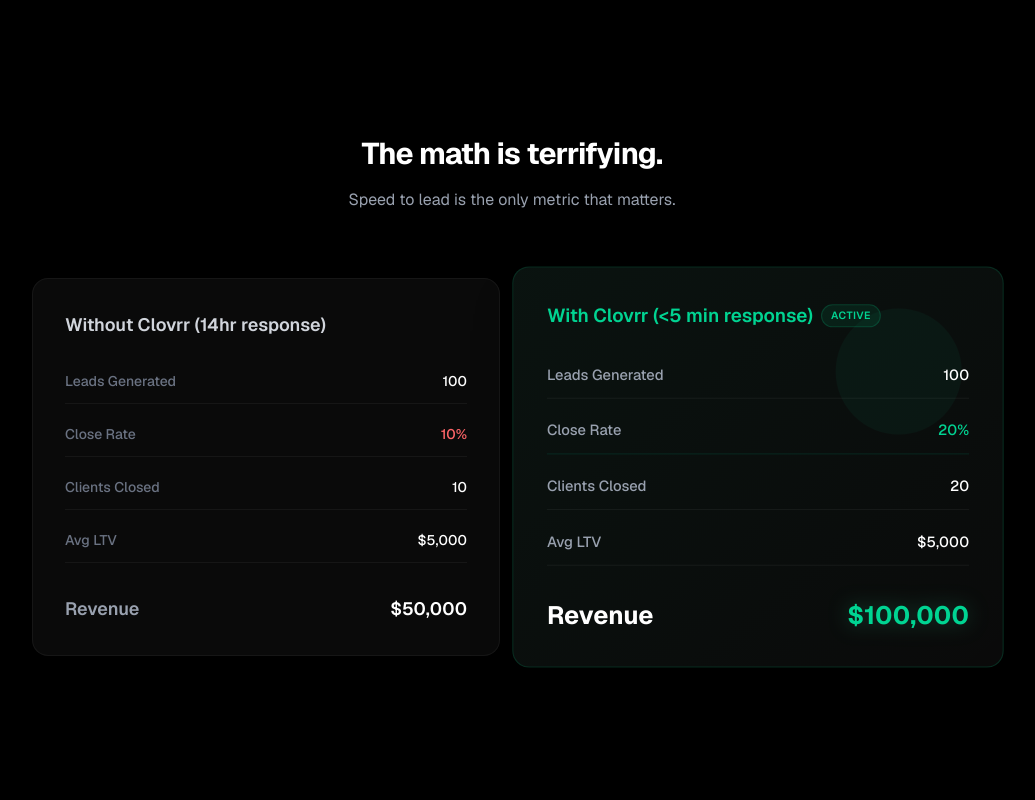
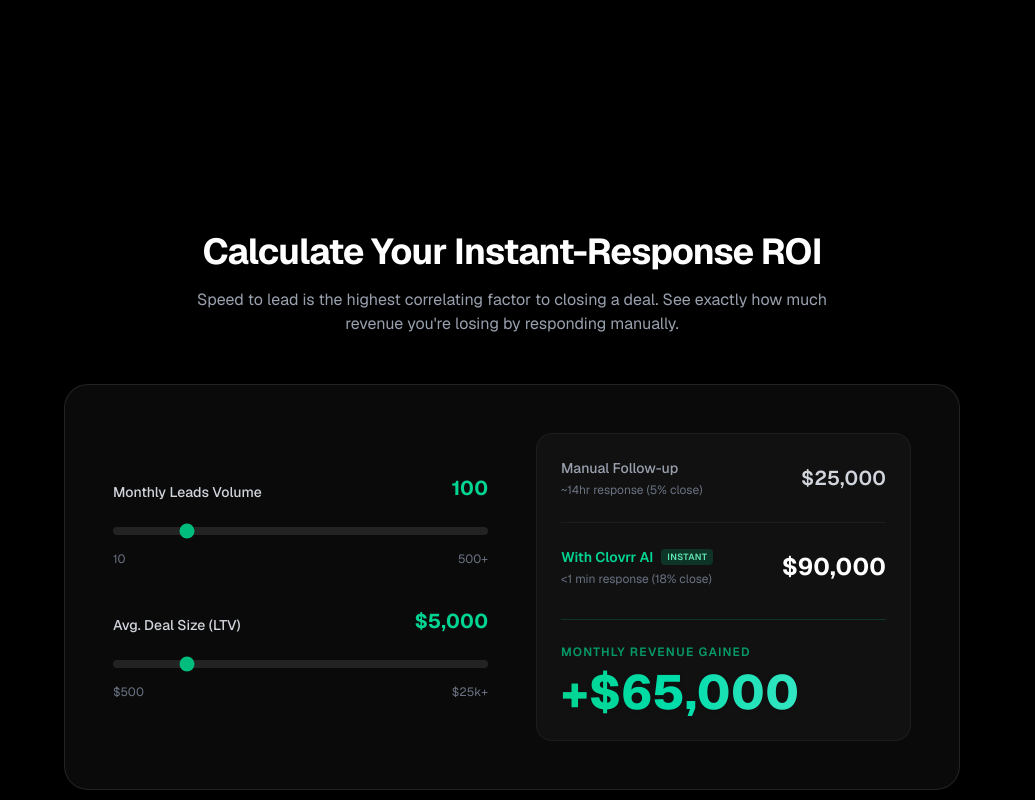
Before and after one commit to The-MathKing/Clovrr, a Next.js app: page / in a window 1280 px wide. Shown: the part 1540-2340 px from the top of the page, without its empty margins (128-1163 px from the left). Built offline with nearby package versions, Linux system fonts and the light colour scheme.

Commit message:
feat: replace static math section with interactive ROI calculator

```diff
--- a/src/app/page.tsx
+++ b/src/app/page.tsx
@@ -1,5 +1,8 @@
 /* eslint-disable react/no-unescaped-entities */
+import Link from 'next/link';
+import Image from 'next/image';
 import SimulatorWidget from '@/components/SimulatorWidget';
+import ROICalculator from '@/components/ROICalculator';
 
 export default function Home() {
   return (
@@ -74,49 +77,9 @@ export default function Home() {
           <SimulatorWidget />
         </section>
 
-        {/* MATH SECTION (ROI CALCULATOR) */}
-        <section className="py-12 relative">
-          <div className="text-center mb-16">
-            <h2 className="text-3xl font-bold tracking-tight mb-4 text-white">The math is terrifying.</h2>
-            <p className="text-gray-400">Speed to lead is the only metric that matters.</p>
-          </div>
-
-          <div className="grid md:grid-cols-2 gap-6 items-center">
-            {/* Without Clovrr */}
-            <div className="bg-[#0a0a0a] p-8 rounded-2xl shadow-sm border border-white/5 relative overflow-hidden group hover:border-red-500/20 transition-colors">
-              <h3 className="text-lg font-semibold text-gray-300 mb-8">Without Clovrr (14hr response)</h3>
-              <ul className="space-y-5 text-sm font-medium">
-                <li className="flex justify-between border-b border-white/5 pb-3"><span className="text-gray-500">Leads Generated</span> <span className="text-white">100</span></li>
-                <li className="flex justify-between border-b border-white/5 pb-3"><span className="text-gray-500">Close Rate</span> <span className="text-red-400">10%</span></li>
-                <li className="flex justify-between border-b border-white/5 pb-3"><span className="text-gray-500">Clients Closed</span> <span className="text-white">10</span></li>
-                <li className="flex justify-between border-b border-white/5 pb-3"><span className="text-gray-500">Avg LTV</span> <span className="text-white">$5,000</span></li>
-                <li className="flex justify-between pt-3 text-lg font-semibold"><span className="text-gray-400">Revenue</span> <span className="text-white">$50,000</span></li>
-              </ul>
-            </div>
-
-            {/* With Clovrr */}
-            <div className="bg-[#0a0a0a] p-8 rounded-2xl shadow-2xl relative overflow-hidden group border border-emerald-500/20 transform md:scale-105 z-10 hover:border-emerald-500/40 transition-colors">
-              <div className="absolute top-0 right-0 p-6 opacity-5 mix-blend-screen pointer-events-none group-hover:opacity-10 transition-opacity">
-                <svg width="150" height="150" viewBox="0 0 100 100" fill="currentColor" className="text-emerald-500">
-                  <circle cx="50" cy="50" r="40" />
-                </svg>
-              </div>
-              <div className="absolute inset-0 bg-gradient-to-br from-emerald-500/5 to-transparent pointer-events-none"></div>
-
-              <h3 className="text-lg font-semibold text-emerald-400 mb-8 relative z-10 flex items-center gap-2">
-                With Clovrr (&lt;5 min response)
-                <span className="px-2 py-0.5 rounded-full bg-emerald-500/10 text-emerald-400 text-[10px] uppercase tracking-wider border border-emerald-500/20">Active</span>
-              </h3>
-
-              <ul className="space-y-5 text-sm font-medium relative z-10">
-                <li className="flex justify-between border-b border-white/5 pb-3"><span className="text-gray-400">Leads Generated</span> <span className="text-white">100</span></li>
-                <li className="flex justify-between border-b border-emerald-900/30 pb-3"><span className="text-gray-400">Close Rate</span> <span className="text-emerald-400">20%</span></li>
-                <li className="flex justify-between border-b border-white/5 pb-3"><span className="text-gray-400">Clients Closed</span> <span className="text-white">20</span></li>
-                <li className="flex justify-between border-b border-white/5 pb-3"><span className="text-gray-400">Avg LTV</span> <span className="text-white">$5,000</span></li>
-                <li className="flex justify-between pt-3 text-2xl font-bold"><span className="text-white">Revenue</span> <span className="text-emerald-400 drop-shadow-[0_0_10px_rgba(52,211,153,0.3)]">$100,000</span></li>
-              </ul>
-            </div>
-          </div>
+        {/* ROI Calculator Section */}
+        <section className="max-w-7xl mx-auto px-4 sm:px-6 lg:px-8 py-24 relative z-10">
+          <ROICalculator />
         </section>
 
       </main>
--- /dev/null
+++ b/src/components/ROICalculator.tsx
@@ -0,0 +1,126 @@
+'use client';
+
+import React, { useState } from 'react';
+
+export default function ROICalculator() {
+  const [leads, setLeads] = useState<number>(100);
+  const [ltv, setLtv] = useState<number>(5000);
+
+  // Industry average vs Clovrr average close rates based on speed to lead
+  const OLD_CLOSE_RATE = 0.05; // 5%
+  const CLOVRR_CLOSE_RATE = 0.18; // 18%
+
+  const oldRevenue = leads * OLD_CLOSE_RATE * ltv;
+  const clovrrRevenue = leads * CLOVRR_CLOSE_RATE * ltv;
+  const netGain = clovrrRevenue - oldRevenue;
+
+  const formatCurrency = (val: number) => {
+    return new Intl.NumberFormat('en-US', {
+      style: 'currency',
+      currency: 'USD',
+      maximumFractionDigits: 0
+    }).format(val);
+  };
+
+  return (
+    <div className="w-full max-w-4xl mx-auto py-12">
+      <div className="text-center mb-12">
+        <h2 className="text-3xl md:text-4xl font-bold tracking-tight mb-4 text-white">Calculate Your Instant-Response ROI</h2>
+        <p className="text-gray-400 max-w-2xl mx-auto">
+          Speed to lead is the highest correlating factor to closing a deal. See exactly how much revenue you're losing by responding manually.
+        </p>
+      </div>
+
+      <div className="bg-[#0a0a0a] rounded-3xl border border-white/10 shadow-2xl p-8 md:p-12">
+        <div className="grid md:grid-cols-2 gap-12">
+
+          {/* Sliders Area */}
+          <div className="space-y-10 flex flex-col justify-center">
+
+            {/* Leads Slider */}
+            <div className="space-y-4">
+              <div className="flex justify-between items-end">
+                <label className="text-sm font-medium text-gray-300">Monthly Leads Volume</label>
+                <span className="text-xl font-bold text-emerald-400">{leads.toLocaleString()}</span>
+              </div>
+              <input
+                type="range"
+                min="10"
+                max="500"
+                step="10"
+                value={leads}
+                onChange={(e) => setLeads(Number(e.target.value))}
+                className="w-full h-2 bg-white/10 rounded-lg appearance-none cursor-pointer accent-emerald-500"
+              />
+              <div className="flex justify-between text-xs text-gray-500">
+                <span>10</span>
+                <span>500+</span>
+              </div>
+            </div>
+
+            {/* LTV Slider */}
+            <div className="space-y-4">
+              <div className="flex justify-between items-end">
+                <label className="text-sm font-medium text-gray-300">Avg. Deal Size (LTV)</label>
+                <span className="text-xl font-bold text-emerald-400">{formatCurrency(ltv)}</span>
+              </div>
+              <input
+                type="range"
+                min="500"
+                max="25000"
+                step="500"
+                value={ltv}
+                onChange={(e) => setLtv(Number(e.target.value))}
+                className="w-full h-2 bg-white/10 rounded-lg appearance-none cursor-pointer accent-emerald-500"
+              />
+              <div className="flex justify-between text-xs text-gray-500">
+                <span>$500</span>
+                <span>$25k+</span>
+              </div>
+            </div>
+          </div>
+
+          {/* Results Area */}
+          <div className="bg-[#111] rounded-2xl p-6 border border-white/5 relative overflow-hidden group">
+            <div className="absolute -inset-1 bg-gradient-to-r from-emerald-600/20 to-teal-600/20 rounded-2xl blur opacity-0 group-hover:opacity-100 transition duration-1000"></div>
+
+            <div className="relative z-10 flex flex-col h-full justify-between">
+              <div className="space-y-6">
+
+                {/* Old Way */}
+                <div className="flex items-center justify-between pb-6 border-b border-white/5">
+                  <div>
+                    <p className="text-sm text-gray-400 font-medium mb-1">Manual Follow-up</p>
+                    <p className="text-xs text-gray-500">~14hr response (5% close)</p>
+                  </div>
+                  <span className="text-xl font-semibold text-gray-300">{formatCurrency(oldRevenue)}</span>
+                </div>
+
+                {/* Clovrr Way */}
+                <div className="flex items-center justify-between">
+                  <div>
+                    <p className="text-sm text-emerald-400 font-semibold mb-1 flex items-center gap-2">
+                      With Clovrr AI
+                      <span className="px-1.5 py-0.5 rounded bg-emerald-500/20 text-emerald-300 text-[9px] uppercase tracking-wider">Instant</span>
+                    </p>
+                    <p className="text-xs text-gray-500">&lt;1 min response (18% close)</p>
+                  </div>
+                  <span className="text-2xl font-bold text-white">{formatCurrency(clovrrRevenue)}</span>
+                </div>
+              </div>
+
+              {/* Net Gain */}
+              <div className="mt-8 pt-6 border-t border-emerald-500/20">
+                <p className="text-xs text-emerald-500/80 uppercase tracking-widest font-semibold mb-2">Monthly Revenue Gained</p>
+                <p className="text-4xl md:text-5xl font-extrabold text-transparent bg-clip-text bg-gradient-to-r from-emerald-400 to-teal-300 drop-shadow-sm">
+                  +{formatCurrency(netGain)}
+                </p>
+              </div>
+            </div>
+          </div>
+
+        </div>
+      </div>
+    </div>
+  );
+}
```
